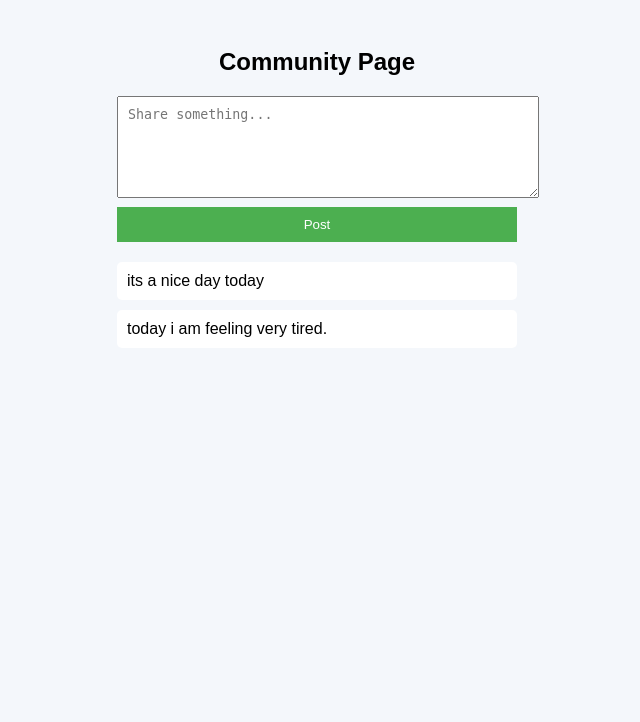
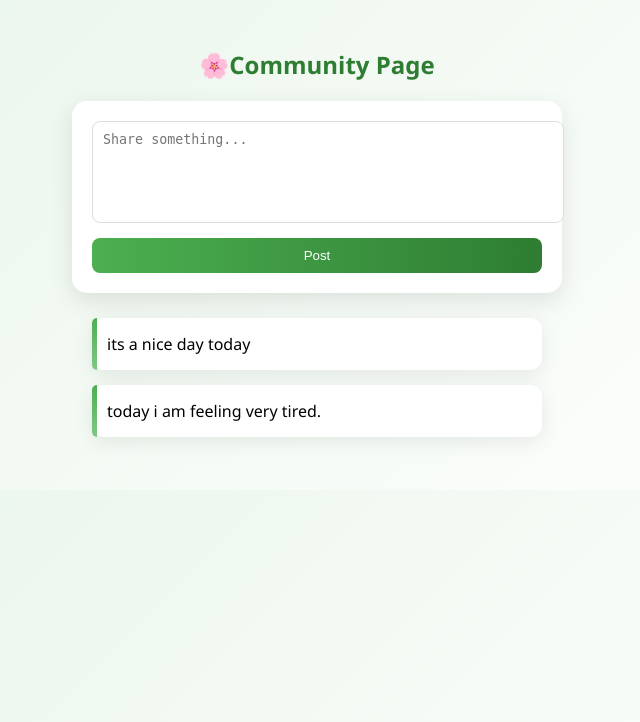
Before and after one commit to khushivansh555-glitch/Pcos-webapp, a Flask app: page /community in a window 1280 px wide. Shown: the top 722 px of the page, without its empty margins (323-963 px from the left). Run offline with Flask 3, Linux system fonts and the light colour scheme; data comes from the database, SQL or seed files in the repository; both versions use the stored data as it was after the commit; parts of the project's set-up code (start-up, migrations or seed data) failed here and were passed over.

Commit message:
all the features added

```diff
--- a/app/templates/community.html
+++ b/app/templates/community.html
@@ -2,8 +2,85 @@
 <html>
 <head>
     <title>Community</title>
+<style>
+body {
+    font-family: 'Segoe UI', sans-serif;
+    background: linear-gradient(135deg, #e8f5e9, #ffffff);
+    padding: 20px;
+}
+h2 {
+    text-align: center;
+    color: #2e7d32;
+    margin-bottom: 20px;
+}
 
-    <style>
+/* Post Box */
+.post-box {
+    width: 450px;
+    margin: auto;
+    background: white;
+    padding: 20px;
+    border-radius: 15px;
+    box-shadow: 0 8px 25px rgba(0,0,0,0.1);
+}
+
+/* Textarea */
+textarea {
+    width: 100%;
+    height: 80px;
+    padding: 10px;
+    border-radius: 8px;
+    border: 1px solid #ddd;
+    resize: none;
+}
+
+/* Button */
+button {
+    width: 100%;
+    padding: 10px;
+    margin-top: 10px;
+    background: linear-gradient(to right, #4CAF50, #2e7d32);
+    color: white;
+    border: none;
+    border-radius: 8px;
+    cursor: pointer;
+}
+
+/* Posts Section */
+.posts {
+    width: 450px;
+    margin: 25px auto;
+}
+
+/* Each Post */
+.post {
+    background: white;
+    padding: 15px;
+    margin-top: 15px;
+    border-radius: 12px;
+    box-shadow: 0 5px 20px rgba(0,0,0,0.08);
+    position: relative;
+    transition: 0.3s;
+}
+
+/* Hover effect */
+.post:hover {
+    transform: scale(1.02);
+}
+
+/* Left Accent Line */
+.post::before {
+    content: "";
+    position: absolute;
+    left: 0;
+    top: 0;
+    height: 100%;
+    width: 5px;
+    background: linear-gradient(#4CAF50, #81C784);
+    border-radius: 12px 0 0 12px;
+}
+</style>
+    <!-- <style>
         body {
             font-family: Arial;
             background: #f4f7fb;
@@ -45,12 +122,12 @@
             margin-bottom: 10px;
             border-radius: 5px;
         }
-    </style>
+    </style> -->
 </head>
 
 <body>
 
-<h2>Community Page</h2>
+<h2> 🌸Community Page</h2>
 
 <div class="post-box">
     <form action="/add_post" method="post">
```
Also changed, not shown: app/templates/dashboard.html (+92 -2 lines), app/templates/login.html (+54 -2 lines), app/templates/symptom.html (+73 -2 lines), users.db.
